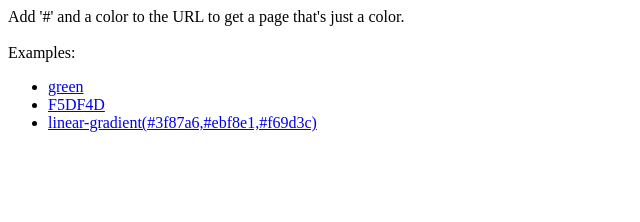
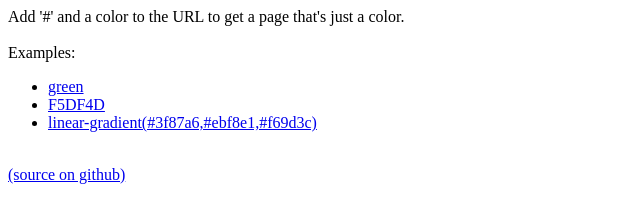
Before and after one commit to sbj42/just-a-color, a plain HTML site: page index.html in a window 1280 px wide. Shown: the whole page, without its empty margins (0-640 px from the left). Drawn offline with Linux system fonts and the light colour scheme.

Commit message:
add link back to github repo

```diff
--- a/index.html
+++ b/index.html
@@ -11,6 +11,8 @@
                 <li><a href="#F5DF4D">F5DF4D</a></li>
                 <li><a href="#linear-gradient(#3f87a6,#ebf8e1,#f69d3c)">linear-gradient(#3f87a6,#ebf8e1,#f69d3c)</a></li>
             </ul>
+            <br>
+            <a href="https://github.com/sbj42/just-a-color">(source on github)</a>
         </div>
         <script>
             function update() {
```
